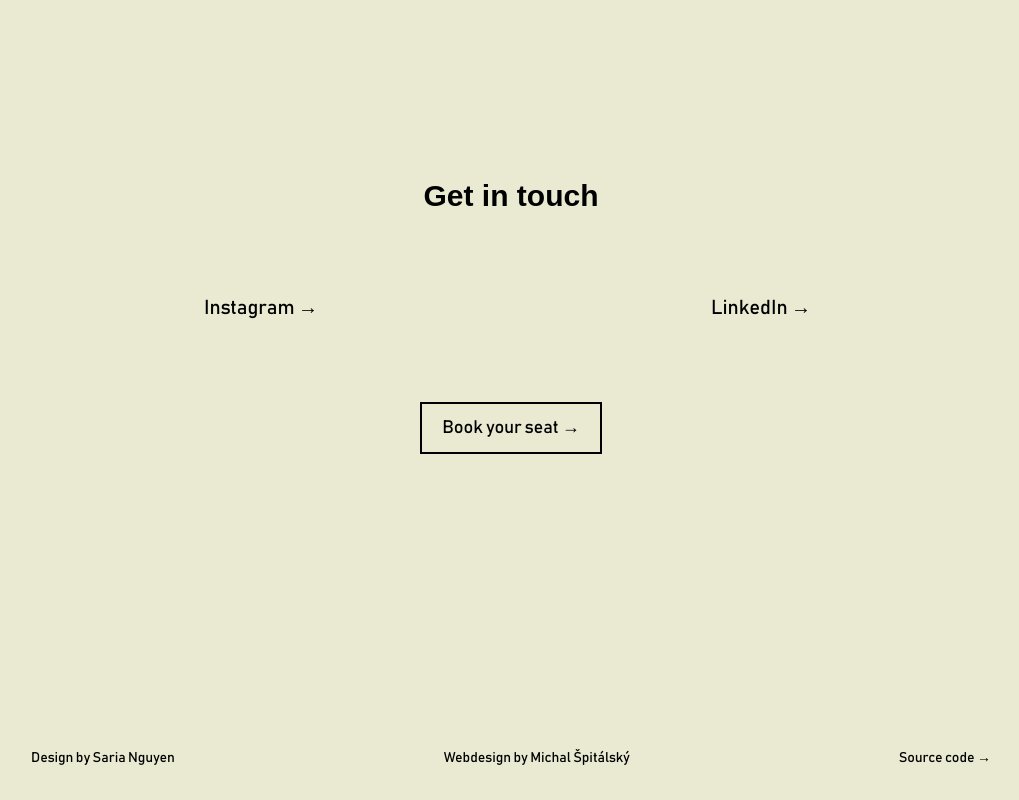
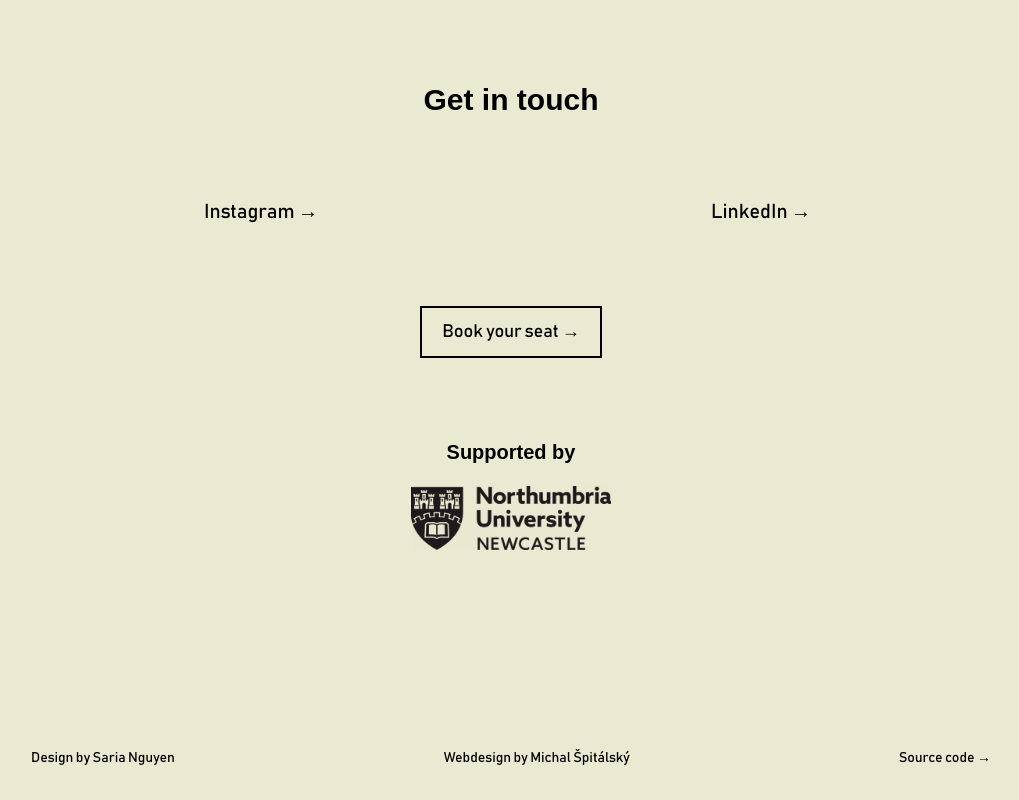
Before and after one commit to Lossmeril/perspectives-patterns-pathways, a Next.js app: page / in a window 1280 px wide. Shown: the part 3874-4674 px from the top of the page, without its empty margins (129-1148 px from the left). Built offline with nearby package versions, Linux system fonts and the light colour scheme; a web font is replaced by a local one.

Commit message:
feat: NU logo and link

```diff
--- a/app/page.tsx
+++ b/app/page.tsx
@@ -8,6 +8,8 @@ import { panels } from "@/datasets/panels";
 import { speakers } from "@/datasets/speakers";
 import Link from "next/link";
 import { useState, useEffect } from "react";
+
+import Image from "next/image";
 
 const HomePage = () => {
   const [inScale, setInScale] = useState<number>(900);
@@ -132,6 +134,19 @@ const HomePage = () => {
             Book your seat &#x2192;
           </p>
         </Link>
+
+        <div>
+          <h2 className="speaker text-xl text-center mb-5">Supported by</h2>
+
+          <Link href={"https://www.northumbria.ac.uk/"} target="_blank">
+            <Image
+              src="/img/NU_logo.png"
+              alt="Northumbria University Logo"
+              width={200}
+              height={200}
+            />
+          </Link>
+        </div>
       </section>
     </>
   );
```
Also changed, not shown: public/img/NU_logo.png (added).
